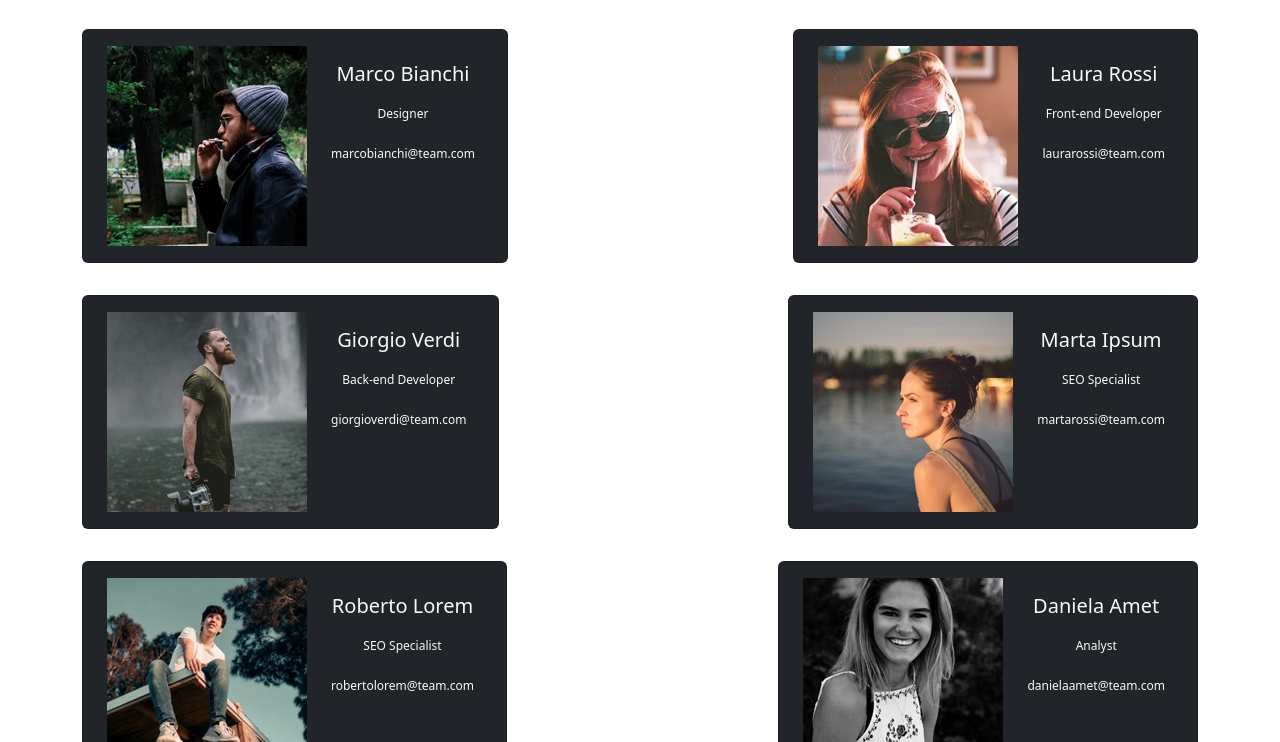
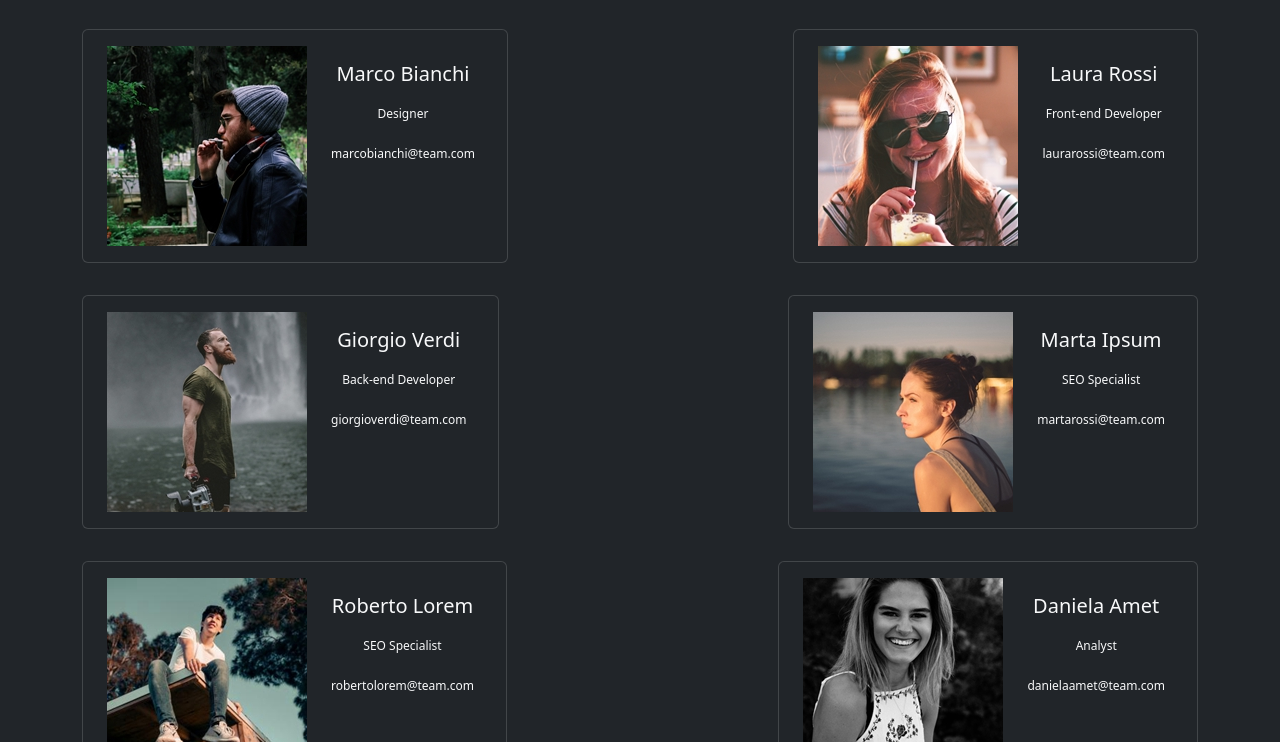
Before and after one commit to alessandro-sartini/js-our-team, a plain HTML site: page index.html in a window 1280 px wide. Shown: the part 131-873 px from the top of the page. Drawn offline with nearby package versions, Linux system fonts and the light colour scheme.

Commit message:
ADD: theme dark

```diff
--- a/index.html
+++ b/index.html
@@ -1,5 +1,5 @@
-<!DOCTYPE html>
-<html lang="en">
+<!DOCTYPE html >
+<html lang="en" data-bs-theme="dark">
 
 <head>
     <meta charset="UTF-8">
@@ -37,7 +37,15 @@
 
 
 
+
+
         </div>
+
+
+
+
+
+
         <div class="container-sm">
 
             <form>
--- a/js/script.js
+++ b/js/script.js
@@ -50,7 +50,7 @@ function uploadCard() {
      `
     <div class="card d-flex flex-row  bg-dark  text-light p-2 px-3 my-3">
 
-      <img src='${element.img}' class="p-2 rounded" alt="imgProfilo">
+      <img  style="max-width: 216px; max-height: 216px; object-fit: cover; min-height: 216px;" src='${element.img}' class="p-2 rounded" alt="imgProfilo">
 
       <div class="card-body d-flex flex-column lh-lg align-items-center">
 
@@ -86,18 +86,7 @@ btn.addEventListener('click', function(event) {
     img
   });
 
-  console.log(teamMembers);
+console.log(teamMembers);
  teamContainer.innerHTML = ''
-
-  // teamContainer.innerHTML += `
-  //   <div class="card d-flex flex-row bg-dark text-light p-2 px-3 my-3">
-  //     <img src='${img}' class="p-2 rounded" alt="imgProfilo">
-  //     <div class="card-body d-flex flex-column lh-lg align-items-center">
-  //       <h5 class="card-title my-2">${name}</h5>
-  //       <span class="card-text my-2">${role}</span>
-  //       <span class="card-text my-2">${email}</span>
-  //     </div>
-  //   </div>
-  // `
-  uploadCard()
+ uploadCard()
 });
```
